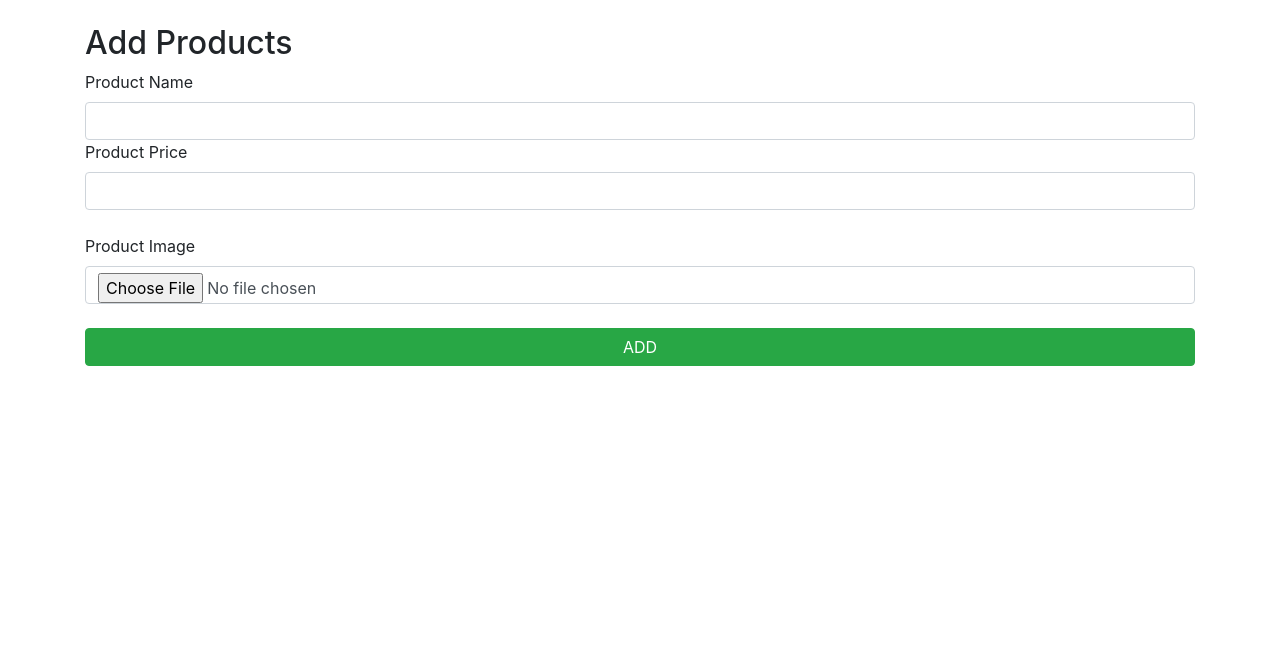
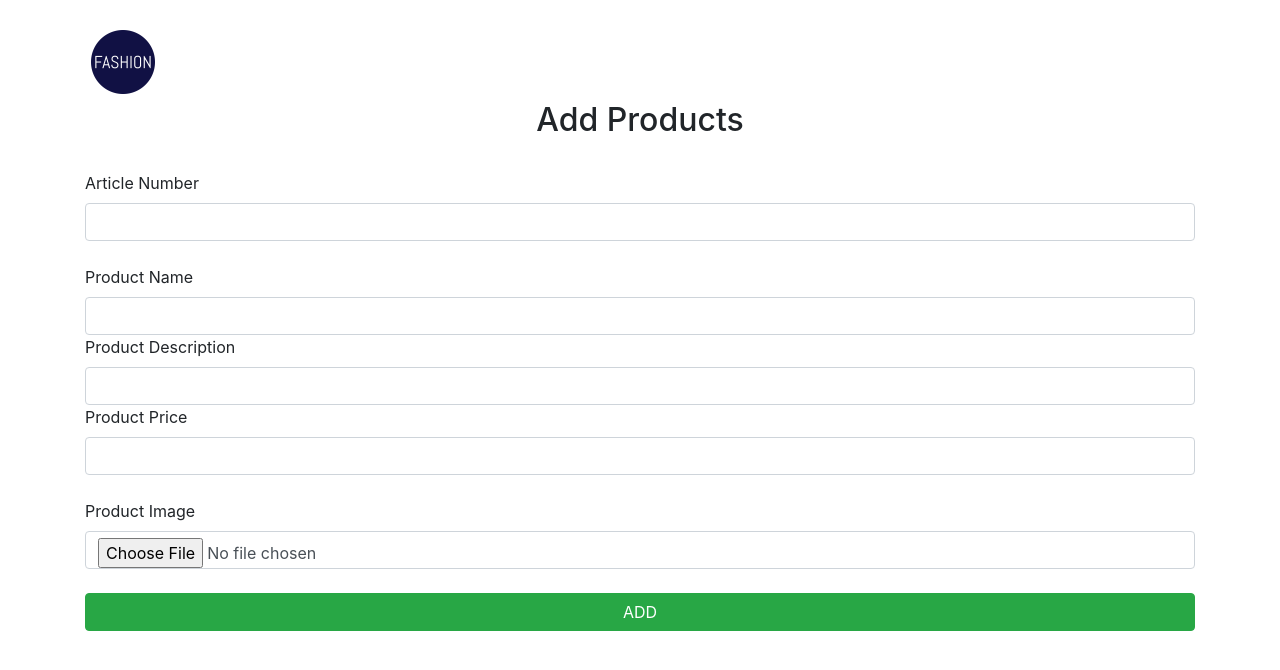
Before and after one commit to NasirHaidari/FASHION, a React (Create React App) app: page /addproducts in a window 1280 px wide. Shown: the top 670 px of the page. Built offline with nearby package versions, Linux system fonts and the light colour scheme; no server answers; the database is empty.

Commit message:
the add page for productd working fine and the products page getting the fdata from firestore

```diff
--- a/src/App.js
+++ b/src/App.js
@@ -2,15 +2,20 @@ import React from 'react'
 import { BrowserRouter as Router, Route, Switch } from 'react-router-dom'
 import AddProducts from './components/AddProducts'
 import Home from './components/Home'
+import { ProductContextProvider } from './global/ProductsContext'
 
+//
+//
 function App() {
   return (
     <div className='App'>
       <Router>
-        <Switch>
-          <Route exact path='/' component={Home} />
-          <Route path='/addproducts' component={AddProducts} />
-        </Switch>
+        <ProductContextProvider>
+          <Switch>
+            <Route exact path='/' component={Home} />
+            <Route path='/addproducts' component={AddProducts} />
+          </Switch>
+        </ProductContextProvider>
       </Router>
     </div>
   )
--- a/src/components/AddProducts.js
+++ b/src/components/AddProducts.js
@@ -1,13 +1,16 @@
 import React, { useState } from 'react'
-import { storage, db } from '../config/config'
+import { storage, db } from '../firebase/config'
+import logo from '../images/android-chrome-512x512.png'
 
 const AddProducts = () => {
+  const [articleNumber, SetArticleNumber] = useState('')
   const [productName, setProductName] = useState('')
   const [productPrice, setProductPrice] = useState('')
+  const [productDes, setProductDes] = useState('')
   const [productImage, setProductImage] = useState(null)
   const [error, setError] = useState('')
 
-  const types = ['image/png', 'image/jpeg']
+  const types = ['image/png', 'image/jpeg', 'image/webp']
 
   const productImageHandler = (e) => {
     let selectedFile = e.target.files[0]
@@ -22,7 +25,7 @@ const AddProducts = () => {
 
   const addProducts = (e) => {
     e.preventDefault()
-    // console.log(productName, productImage, productPrice)
+    console.log(productName, productImage, productPrice, productDes)
     const uploadTask = storage
       .ref(`product-images/${productImage.name}`)
       .put(productImage)
@@ -41,12 +44,16 @@ const AddProducts = () => {
           .then((url) => {
             db.collection('products')
               .add({
+                ArticleNumber: Number(articleNumber),
                 ProductName: productName,
+                ProductDescription: productDes,
                 ProductPrice: Number(productPrice),
                 ProductImage: url,
               })
               .then(() => {
                 setProductName('')
+                SetArticleNumber('')
+                setProductDes('')
                 setProductPrice('')
                 setProductImage('')
                 setError('')
@@ -61,12 +68,24 @@ const AddProducts = () => {
   return (
     <div className='container'>
       <br />
-      <h2>Add Products</h2>
+      <img src={logo} className='logo' alt='logo' />
+      <h2 className='text-center'>Add Products</h2>
       <form
         action=''
         autoComplete='off'
         className='form-group'
         onSubmit={addProducts}>
+        <br />
+        <label htmlFor='product-ArticleNumber'>Article Number </label>
+        <input
+          type='number'
+          className='form-control'
+          required
+          onChange={(e) => SetArticleNumber(e.target.value)}
+          value={articleNumber}
+        />
+        <br />
+
         <label htmlFor='product-name'>Product Name </label>
         <br />
         <input
@@ -75,6 +94,15 @@ const AddProducts = () => {
           required
           onChange={(e) => setProductName(e.target.value)}
           value={productName}
+        />
+        <label htmlFor='product-des'>Product Description </label>
+        <br />
+        <input
+          type='text'
+          className='form-control'
+          required
+          onChange={(e) => setProductDes(e.target.value)}
+          value={productDes}
         />
 
         <label htmlFor='product-price'>Product Price </label>
--- a/src/components/Products.js
+++ b/src/components/Products.js
@@ -1,7 +1,27 @@
-import React from 'react'
+import React, { useContext } from 'react'
+import { productContext } from '../global/ProductsContext'
 
-function Products() {
-  return <div>Products</div>
+const Products = () => {
+  const { products } = useContext(productContext)
+
+  return (
+    <>
+      {products.length !== 0 && <h1>Products</h1>}
+      <div className='products-container'>
+        {products.length === 0 && <div>check your internet connection!!</div>}
+        {products.map((product) => (
+          <div className='product-card' key={product.ProductID}>
+            <div className='product-img'>
+              <img src={product.ProductImg} alt='not found' />
+            </div>
+            <div className='product-name'>{product.ProductName}</div>
+            <div className='product-price'>kr. {product.ProductPrice}.00</div>
+            <button className='addcart-btn'>ADD TO CART</button>
+          </div>
+        ))}
+      </div>
+    </>
+  )
 }
 
 export default Products
--- a/src/css/Home.css
+++ b/src/css/Home.css
@@ -42,3 +42,9 @@
     margin: auto 10px;
     margin-right: 2rem;
 }
+
+.logo {
+    width: 4rem;
+    height: auto;
+    margin: 0.4rem ;
+}
--- /dev/null
+++ b/src/global/ProductsContext.js
@@ -0,0 +1,29 @@
+import React, { useState, createContext, useEffect } from 'react'
+import { db } from '../firebase/config'
+
+export const productContext = createContext()
+
+export const ProductContextProvider = ({ children }) => {
+  const [products, setProducts] = useState([])
+
+  useEffect(() => {
+    db.collection('products').onSnapshot((snapshot) => {
+      let items = []
+      snapshot.forEach((doc) => {
+        items.push({
+          ...doc.data(),
+        })
+        setProducts(items)
+      })
+
+      console.log(products)
+    })
+    return
+    // eslint-disable-next-line
+  }, [])
+  return (
+    <productContext.Provider value={{ products }}>
+      {children}
+    </productContext.Provider>
+  )
+}
```
Also changed, not shown: src/global/AuthContext.js (added, +55 -0 lines), src/hooks/useProducts.js (added, +24 -0 lines), src/firebase/config.js (renamed from src/config/config.js).
